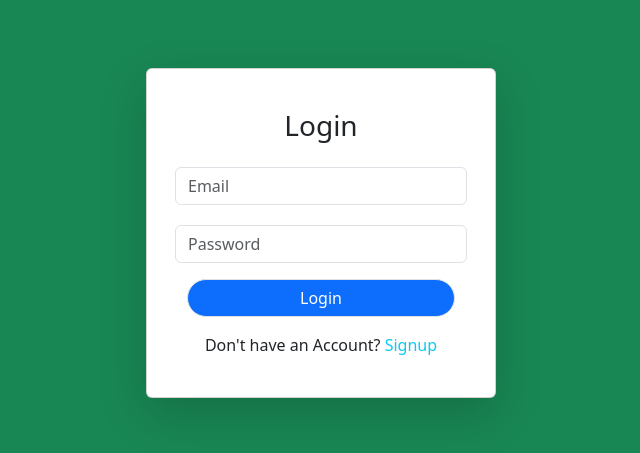
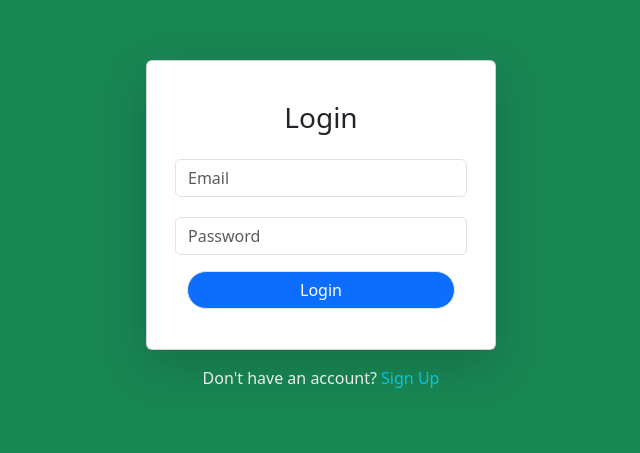
Before and after one commit to Raveesh-Gautam/Email-box-client, a React (Create React App) app: page / in a window 1280 px wide. Shown: the part 167-620 px from the top of the page, without its empty margins (319-959 px from the left). Built offline with nearby package versions, Linux system fonts and the light colour scheme.

Commit message:
Login test cases added!

```diff
--- a/src/components/Auth/Auth.js
+++ b/src/components/Auth/Auth.js
@@ -1,21 +1,57 @@
-import React, { useState } from 'react'
-import LoginForm from './LoginForm';
-import SignUPForm from './SignUPForm';
-import Home from './Pages/Home';
+import React, { useState } from "react";
+import LoginForm from "./LoginForm";
+import SignUPForm from "./SignUPForm";
+import Home from "./Pages/Home";
 
 const Auth = () => {
-    const [isLogin,setIsLogin]=useState(false);
-    const checkLogin=(loginStatus)=>{
-setIsLogin(loginStatus);
-    }
+  const [isLogin, setIsLogin] = useState(false);
+  const [showLogin, setShowLogin] = useState(true);
+
+  const handleLoginStatus = (status) => {
+    setIsLogin(status);
+  };
+
+  const handleToggle = () => {
+    setShowLogin((prev) => !prev);
+  };
+
+  if (isLogin) {
+    return <Home />;
+  }
+
   return (
     <div>
-        {isLogin===true? <Home/> :<LoginForm  onLoginStatus={checkLogin}/> }
+      {showLogin ? (
+        <>
+        <div className=' d-flex justify-content-center align-items-center vh-100 bg-success flex-column '>
+          <LoginForm onLoginStatus={handleLoginStatus} />
+          <div className="text-center mt-3">
+            <p className="text-light">
+              Don't have an account?{" "}
+              <span className="cursor-pointer text-info" onClick={handleToggle}>
+                Sign Up
+              </span>
+            </p>
+          </div>
+          </div>
+        </>
+      ) : (
+        <>
+           <div className=' d-flex justify-content-center align-items-center vh-100 bg-success flex-column '>
+          <SignUPForm />
+          <div className="text-center mt-3">
+            <p className="text-light">
+              Already have an account?{" "}
+              <span className="cursor-pointer text-info" onClick={handleToggle}>
+                Login
+              </span>
+            </p>
+          </div>
+          </div>
+        </>
+      )}
+    </div>
+  );
+};
 
-    {/* <SignUPForm /> */}
-
-    </div>
-  )
-}
-
-export default Auth
+export default Auth;
--- a/src/components/Auth/LoginForm.js
+++ b/src/components/Auth/LoginForm.js
@@ -1,12 +1,12 @@
 import React, { useState } from "react";
-import Container from "react-bootstrap/esm/Container";
+import Container from "react-bootstrap/Container";
 import Form from "react-bootstrap/Form";
 import Row from "react-bootstrap/Row";
 import Card from "react-bootstrap/Card";
 import Button from "react-bootstrap/Button";
 import axios from "axios";
 
-const LoginForm = ({onLoginStatus}) => {
+const LoginForm = ({ onLoginStatus }) => {
   const [form, setForm] = useState({
     email: "",
     password: "",
@@ -47,7 +47,7 @@ const LoginForm = ({onLoginStatus}) => {
       console.log("✅ Login Success:", LoginData.data);
       onLoginStatus(true);
       setForm({ email: "", password: "" });
-      setApiError("✅ Login Successful!");
+      setApiError("Login Successful!");
     } catch (err) {
       console.log("Login error", err.response?.data);
       const errorMessage = err.response?.data?.error?.message;
@@ -63,13 +63,11 @@ const LoginForm = ({onLoginStatus}) => {
   };
 
   return (
-    <div className="bg-success">
-      <Container className="d-flex justify-content-center align-items-center vh-100">
+    <Container className="d-flex justify-content-center align-items-center ">
       <Card className="p-4 shadow-lg" style={{ width: "350px" }}>
         <Card.Body>
           <h3 className="text-center mb-4">Login</h3>
           <Form onSubmit={handleLoginSubmit}>
-              {/* Email */}
             <Form.Group as={Row} className="mb-3">
               <Form.Control
                 type="email"
@@ -95,20 +93,16 @@ const LoginForm = ({onLoginStatus}) => {
               </Form.Text>
             </Form.Group>
 
-              {/* Password */}
             <Form.Group as={Row} className="mb-3">
               <Form.Control
                 type="password"
                 placeholder="Password"
                 value={form.password}
-                  onChange={(e) =>
-                    setForm({ ...form, password: e.target.value })
-                  }
+                onChange={(e) => setForm({ ...form, password: e.target.value })}
                 required
               />
             </Form.Group>
 
-              {/* Error Message */}
             {apiError && (
               <p
                 className={`text-center ${
@@ -130,12 +124,8 @@ const LoginForm = ({onLoginStatus}) => {
             </div>
           </Form>
         </Card.Body>
-          <div className="d-flex justify-content-center">
-          <p >Don't have an Account? <span className="cursor-pointer text-info" >Signup</span></p>
-          </div>
       </Card>
     </Container>
-    </div>
   );
 };
 
--- a/src/components/Auth/SignUPForm.js
+++ b/src/components/Auth/SignUPForm.js
@@ -12,6 +12,7 @@ function SignUPForm() {
   const [emailValid, setEmailValid] = useState(null);
   const [passwordMatch, setPasswordMatch] = useState(null);
   const [apiError, setApiError] = useState("");
+
 
   const validateEmail = (email) => /^[^\s@]+@[^\s@]+\.[^\s@]+$/.test(email);
 
@@ -91,8 +92,7 @@ function SignUPForm() {
   };
 
   return (
-    <div className="bg-success">
-      <Container className="d-flex justify-content-center align-items-center vh-100">
+      <Container className="d-flex justify-content-center align-items-center ">
         <Card className="p-4 shadow-lg" style={{ width: "350px" }}>
           <Card.Body>
             <h3 className="text-center mb-4">Sign Up</h3>
@@ -170,13 +170,10 @@ function SignUPForm() {
               </div>
             </Form>
           </Card.Body>
-            <div className="d-flex justify-content-center">
-          <p >Don't have an Account? <span className="cursor-pointer text-info" >Signup</span></p>
-          </div>
+
         </Card>
 
       </Container>
-    </div>
   );
 }
 
```
Also changed, not shown: 1 other file (tests, documents, lock files or other folders). Lines whose indentation alone changed are shown as unchanged.
